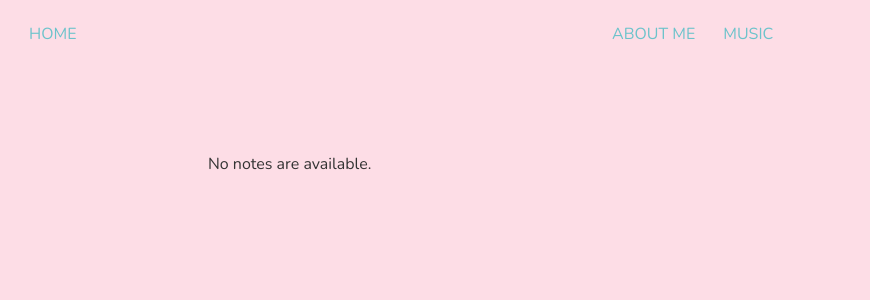
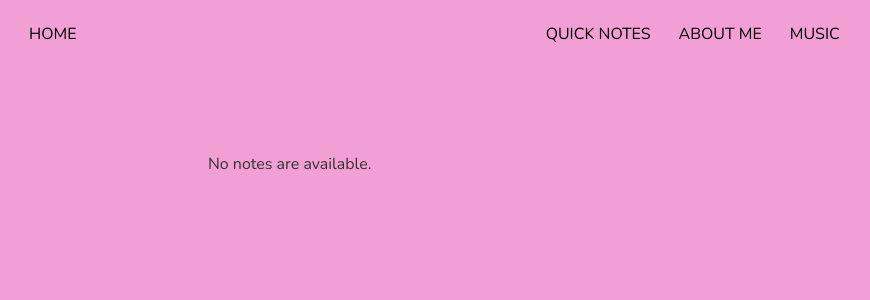
Before and after one commit to niloofar-samei/Korean_Notes, a Django app: page /blog/ in a window 1280 px wide. Shown: the top 300 px of the page, without its empty margins (0-870 px from the left). Run offline with Django 3.2, Linux system fonts and the light colour scheme; data that the repository does not hold is empty; style sheets or scripts are compiled from the project's sources; parts of the project's set-up code (start-up, migrations or seed data) failed here and were passed over.

Commit message:
Changin styles.

```diff
--- a/blog/static/blog/mystyles.scss
+++ b/blog/static/blog/mystyles.scss
@@ -17,6 +17,10 @@ $dark-pink: #F77197;
 $dark-blue: #2F325B;
 $light-yellow: #f7f6cf;
 $almost-dark-black: #333333;
+$green-blue: #6cc3cb;
+$green: #6be3cb;
+$new-pink: #f29fd5;
+$ligter-pink: #fdcaeb;
 
 // Update Bulma's global variables
 $family-sans-serif: "Nunito", sans-serif;
@@ -28,7 +32,7 @@ $widescreen-enabled: false;
 $fullhd-enabled: false;
 
 // Update some of Bulma's component variables
-$body-background-color: $piggy-pink;
+$body-background-color: transparent;
 $control-border-width: 2px;
 $input-border-color: transparent;
 $input-shadow: none;
@@ -45,27 +49,36 @@ $navbar-background-color: transparent;
 @import "bulma/sass/helpers/_all.sass";
 
 //all
-//body {
-//  background: linear-gradient(90deg, rgba(15,15,23,1) 0%, rgba(47,50,91,1) 47%, rgba(0,190,247,1) 100%);
+body {
+  margin: 0;
+  padding-top: 56px;
+}
+
+//hr {
+//  border: 1px solid $light-yellow;
 //}
 
-hr {
-  border: 1px solid $light-yellow;
-}
-
 p, .subtitle, h2 a, #likes{
-	color: $almost-dark-black;
+  color: $almost-dark-black;
 }
 
 // Navbar section.
+.navbar {
+  background-color: $new-pink;
+  //border-bottom: 1px solid
+  position: fixed;
+  top: 0;
+  width: 100%;
+}
+
 .navbar-start {
   flex-grow: 1;
   justify-content: center;
-	text-align: center;
+  text-align: center;
 }
 
 a.navbar-item:hover {
-	background-color: transparent;
+  background-color: transparent;
 }
 
 .navbar a:hover {
@@ -73,7 +86,7 @@ a.navbar-item:hover {
 }
 
 .navbar a, .title {
-  color: #6cc3cb;
+  color: black;
 }
 
 .navbar-start, .navbar-brand {
@@ -111,20 +124,22 @@ a.navbar-item:hover {
 
 // Home page section.
 #post-list {
-  background-color: $piggy-pink;
-	border: 2px solid white;
+  background-color: $new-pink;
+  //border: 2px solid white;
   padding: 15px;
-	border-radius: 5px;
+  border-radius: 5px;
 }
 
 #post-list:hover {
-	//transform: scale(1.1);
-	background-color: #6cc3cb;
+  //transform: scale(1.1);
+  background-color: #fdcaeb;
 }
 
 // Quicknote Section.
 #post {
-  background-color: $piggy-pink;
+  background-color: $green-blue;
+  border: 2px solid white;
+  border-radius: 10px;
   padding: 15px;
 }
 
@@ -133,7 +148,7 @@ a.navbar-item:hover {
 }
 
 #note-hr-bottom {
-  margin-bottom: 5px;
+  margin-bottom: 5px;  //check this before commit.
 }
 
 .subtitle {
@@ -152,8 +167,8 @@ a.navbar-item:hover {
 
 .button, .button:hover {
   border-radius: 8px;
-  background-color: #6cc3cb;
-  border: 1px solid #6cc3cb;
+  background-color: $green-blue;
+  border: 1px solid white;
 }
 
 // Comments section.
--- a/blog/templates/blog/base.html
+++ b/blog/templates/blog/base.html
@@ -14,15 +14,8 @@
 
       {% endblock head %}
 
-      <style>
-
-
-
-      </style>
-
-
   </head>
-  <body>
+  <body style="background-color: #f29fd5;">
     {% block navbar %}
 
       <nav class="navbar is-transparent" role="navigation" aria-label="main navigation">
@@ -36,20 +29,21 @@
         </div>
         <div class="navbar-menu" id="nav-links">
           <div class="navbar-start">
+            <a href="#" class="navbar-item underline">QUICK NOTES</a>
             <a href="#" class="navbar-item underline">ABOUT ME</a>
             <a href="#" class="navbar-item underline">MUSIC</a>
           </div>
         </div>
       </nav>
 
-
     {% endblock navbar %}
 
     <section class="container section">
         {% block content %}{% endblock content %}
         {% block comment %}{% endblock comment %}
-        {% block footer %}{% endblock footer %}
     </section>
+
+    {% block footer %}{% endblock footer %}
 
     <script>
       document.addEventListener('DOMContentLoaded', () => {
```
